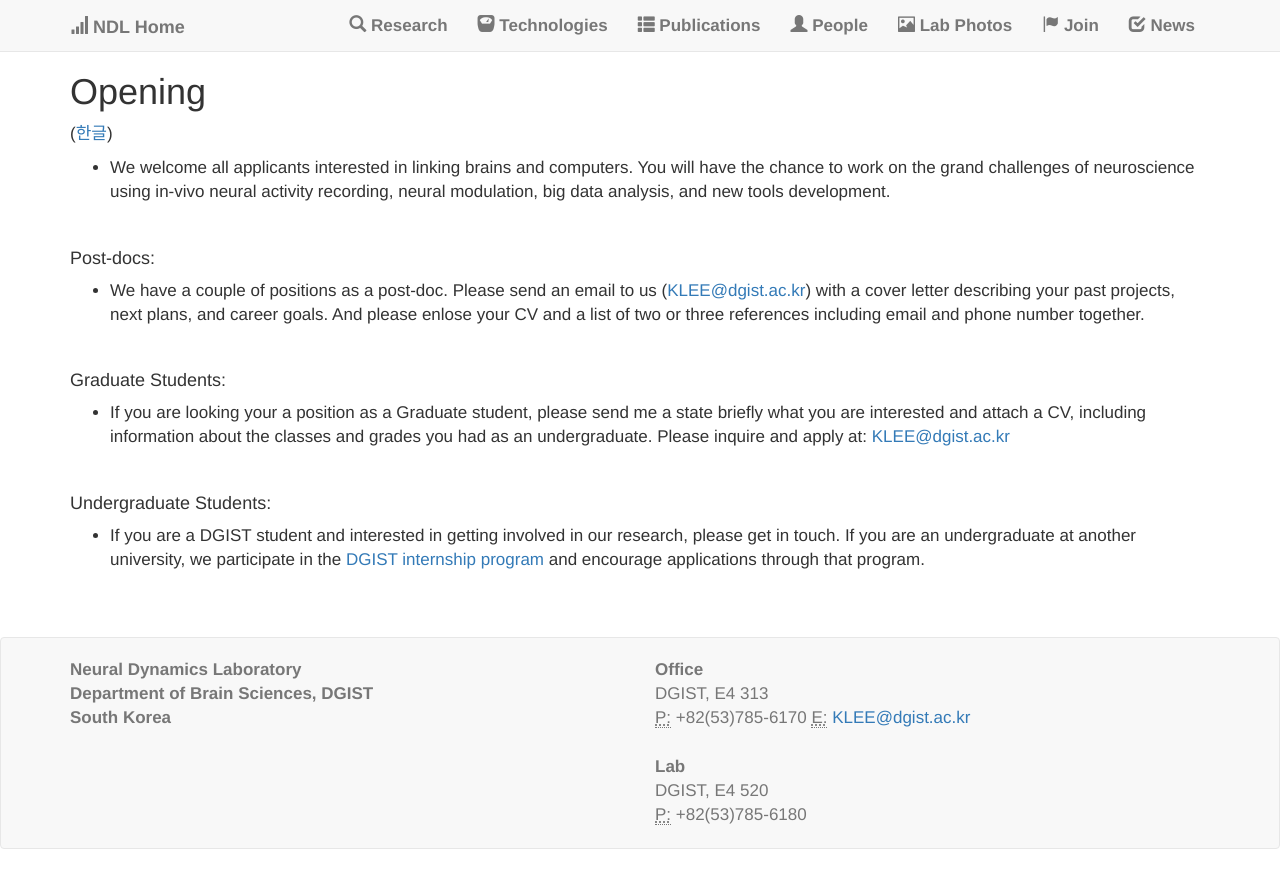
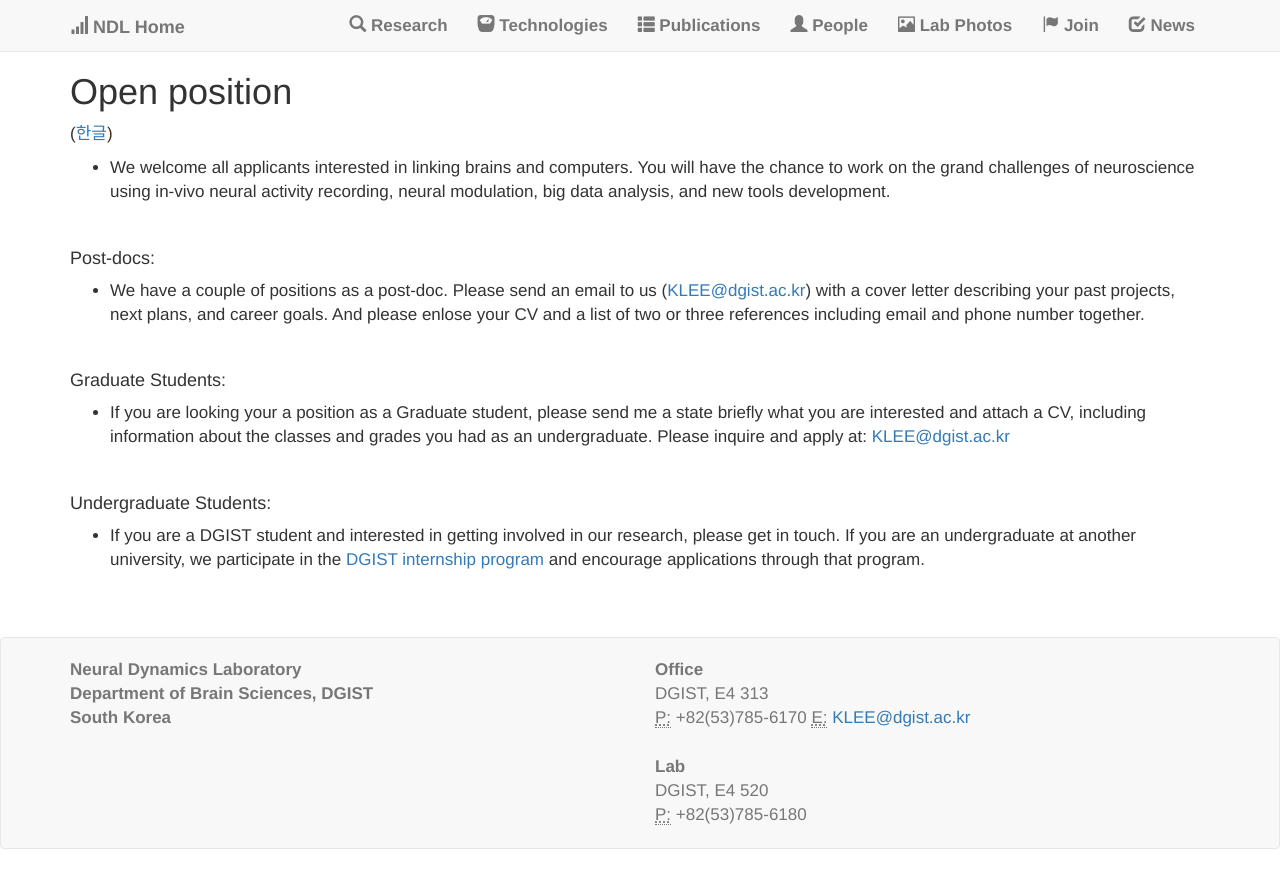
Before and after one commit to kleelab/kleelab.github.io, a Jekyll site: the page built from joinus.html, in a window 1280 px wide. Shown: the top 888 px of the page. Built offline with Jekyll 4.4.1, drawn with Linux system fonts in a browser that asks for light colours; nearby versions of some CDN libraries; a style sheet for code colours, icons or effects is not loaded.

Commit message:
Update joinus.html

```diff
--- a/joinus.html
+++ b/joinus.html
@@ -4,7 +4,7 @@ layout: default
 
 <div class="people">
     <div class="container">
-        <h1 class="joinus">Opening</h1>
+        <h1 class="joinus">Open position</h1>
         <p> (<a href="{{ site.url }}{{ site.baseurl }}/joinusK">한글</a>)</p>
      <ul>
      <li> We welcome all applicants interested in linking brains and computers. You will have the chance to work on the grand challenges of neuroscience using in-vivo neural activity recording, neural modulation, big data analysis, and new tools development. </p>
```
